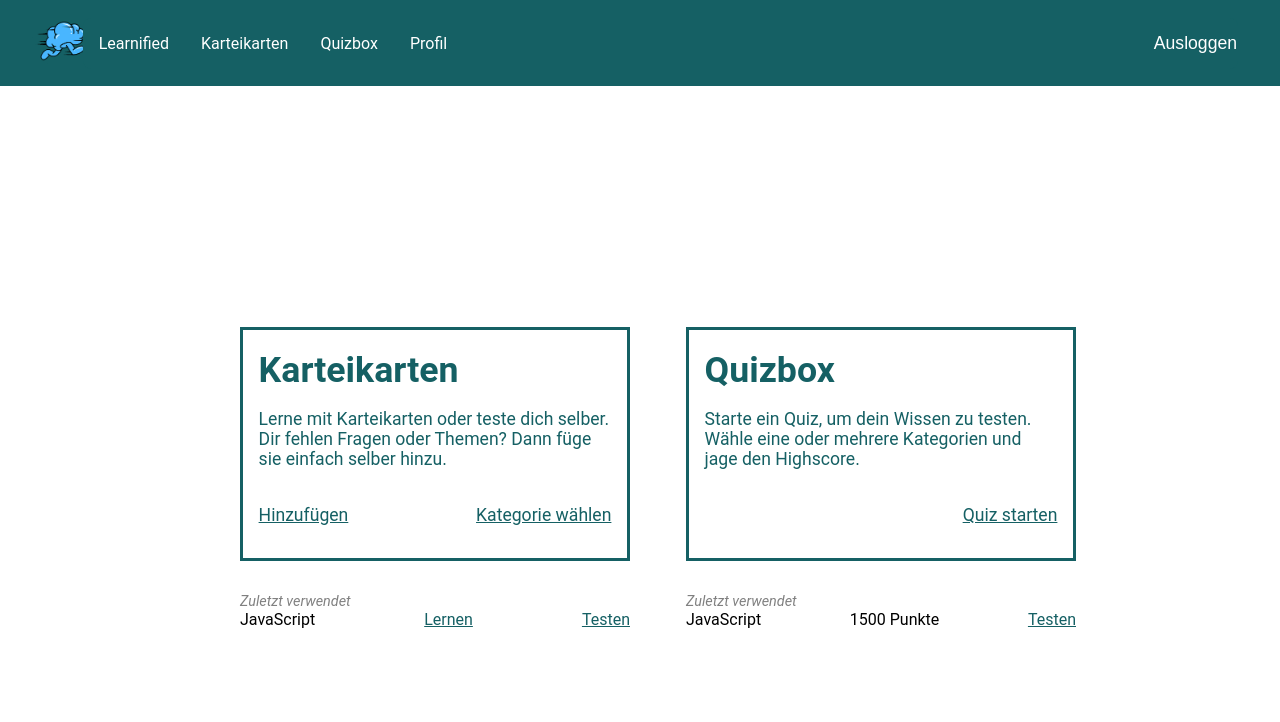
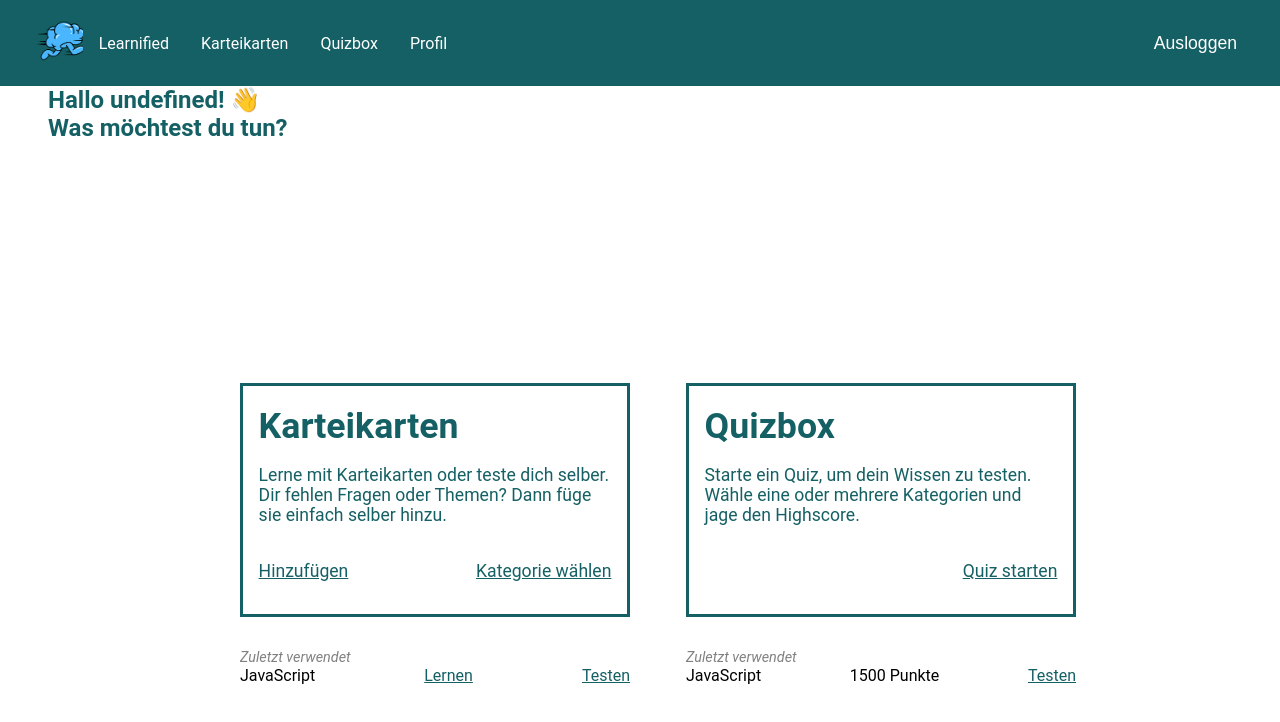
Before and after one commit to coding-bootcamps-eu/final-project-2024-08-learn-app, a Vue app: page / in a window 1280 px wide. Shown: the top 722 px of the page. Built offline with nearby package versions, Linux system fonts and the light colour scheme; a web font is replaced by a local one.

Commit message:
PageHeader in HomeView eingebunden

```diff
--- a/src/views/HomeView.vue
+++ b/src/views/HomeView.vue
@@ -1,4 +1,5 @@
 <template>
+  <PageHeader :headerText="`Hallo ${userName}! 👋`" :subheaderText="'Was möchtest du tun?'" />
   <div class="home-view-wrapper">
     <section class="home-view-container">
       <section class="indexcards">
@@ -46,6 +47,7 @@
 </template>
 <script>
 import HomeViewCard from '@/components/HomeViewCard.vue'
+import PageHeader from '@/components/PageHeader.vue'
 
 export default {
   data() {
@@ -58,6 +60,7 @@ export default {
   },
   components: {
     HomeViewCard,
+    PageHeader,
   },
 }
 </script>
```
